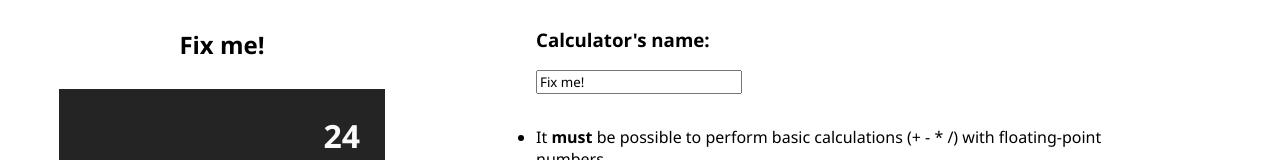
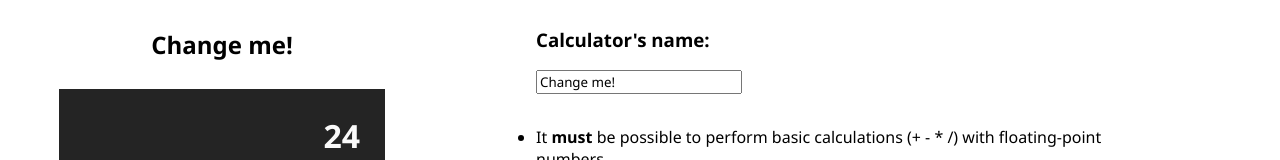
Before and after one commit to mskirmantas/calculator-app, a React (Create React App) app: page / in a window 1280 px wide. Shown: the top 160 px of the page. Built offline with nearby package versions, Linux system fonts and the light colour scheme.

Commit message:
Fixed Calculator name changing feature

```diff
--- a/src/App.tsx
+++ b/src/App.tsx
@@ -1,13 +1,21 @@
-import React from "react";
+import React, { useState } from "react";
 import { Calculator } from "./components/Calculator";
 import { Requirements } from "./components/Requirements";
 import "./App.scss";
 
 const App: React.FC = () => {
+  const [name, setValue] = useState("Change me!");
+
+  const nameChangeHandler = (event: {
+    target: { value: React.SetStateAction<string> };
+  }) => {
+    setValue(event.target.value);
+  };
+
   return (
     <div className="cont">
-      <Calculator />
-      <Requirements />
+      <Calculator calcName={name} />
+      <Requirements name={name} onNameChange={nameChangeHandler} />
     </div>
   );
 };
--- a/src/components/Calculator.tsx
+++ b/src/components/Calculator.tsx
@@ -3,6 +3,10 @@ import "../App.scss";
 import { Title } from "./Title/Title";
 import { Input } from "./Input/Input";
 import { Buttons } from "./Buttons/Buttons";
+
+interface CalculatorProps {
+  calcName: string;
+}
 
 const characters = [
   "1",
@@ -24,10 +28,10 @@ const characters = [
   "C"
 ];
 
-export const Calculator: React.FC = () => {
+export const Calculator: React.FC<CalculatorProps> = props => {
   return (
     <div className="calculator">
-      <Title />
+      <Title title={props.calcName} />
       <Input />
       <Buttons characters={characters} />
     </div>
--- a/src/components/Requirements.tsx
+++ b/src/components/Requirements.tsx
@@ -1,40 +1,57 @@
-import React from 'react';
+import React, { useState } from "react";
+import { Title } from "./Title/Title";
 
-export const Requirements: React.FC = () => {
+interface RequirementsProps {
+  name: string;
+  onNameChange: any;
+}
+
+export const Requirements: React.FC<RequirementsProps> = props => {
   return (
-    <div className='requirements'>
+    <div className="requirements">
       <h3>Calculator's name:</h3>
-      <input value='Fix me!' />
+      <input value={props.name} onChange={props.onNameChange} />
 
       <ul>
         <li>
-          It <strong>must</strong> be possible to perform basic calculations (+ - * /) with floating-point numbers
+          It <strong>must</strong> be possible to perform basic calculations (+
+          - * /) with floating-point numbers
         </li>
         <li>
           It <strong>must</strong> be possible to update calculator's name live
         </li>
         <li>
-          Calculator's state <strong>must</strong> be reset, when it's name is changed
+          Calculator's state <strong>must</strong> be reset, when it's name is
+          changed
         </li>
         <br />
         <li>
-          Every calculator button <strong>should</strong> be <em>mapped</em> from <code>characters</code> array and render it's symbol using <em>children</em>
+          Every calculator button <strong>should</strong> be <em>mapped</em>{" "}
+          from <code>characters</code> array and render it's symbol using{" "}
+          <em>children</em>
         </li>
         <li>
-          Every calculator button <strong>should</strong> have <em>lightgray</em> color and <em>pointer</em> cursor when hovered; <em>gray</em> color when active
+          Every calculator button <strong>should</strong> have{" "}
+          <em>lightgray</em> color and <em>pointer</em> cursor when hovered;{" "}
+          <em>gray</em> color when active
         </li>
         <br />
         <li>
-          <strong>Would be nice</strong> if you used React <em>hooks</em> and <em>Functional Components</em>
+          <strong>Would be nice</strong> if you used React <em>hooks</em> and{" "}
+          <em>Functional Components</em>
         </li>
         <li>
-          <strong>Would be nice</strong> to have typescript interfaces for all <em>props</em> and typescript type for <em>CalculationActions</em>
+          <strong>Would be nice</strong> to have typescript interfaces for all{" "}
+          <em>props</em> and typescript type for <em>CalculationActions</em>
         </li>
         <li>
           <strong>Would be nice</strong> to have scss syntax used for styling
         </li>
         <br />
-        <li>P.S. You are free to refactor existing code, change the design or add any new features! And remember - quality over quantity! Good luck :)</li>
+        <li>
+          P.S. You are free to refactor existing code, change the design or add
+          any new features! And remember - quality over quantity! Good luck :)
+        </li>
       </ul>
     </div>
   );
--- a/src/components/Title/Title.tsx
+++ b/src/components/Title/Title.tsx
@@ -1,9 +1,13 @@
 import React, { useState } from "react";
 
-export const Title: React.FC = props => {
+interface TitleProps {
+  title: string;
+}
+
+export const Title: React.FC<TitleProps> = props => {
   return (
     <div>
-      <h2 className="calculator-title">Fix me!</h2>
+      <h2 className="calculator-title">{props.title}</h2>
     </div>
   );
 };
```
